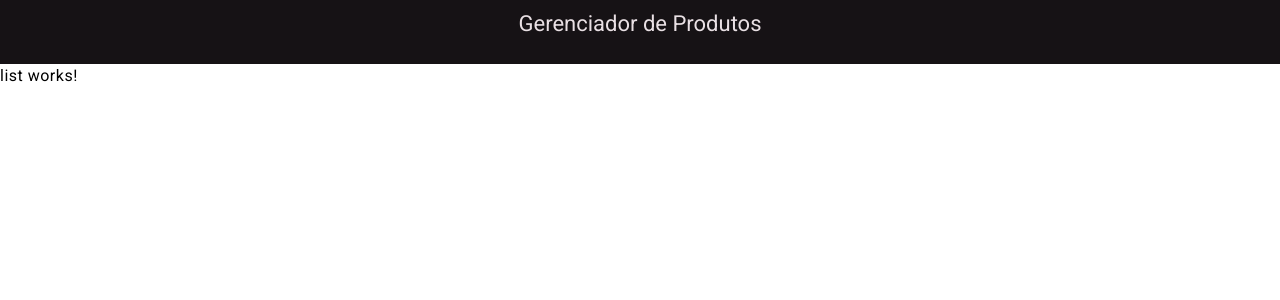
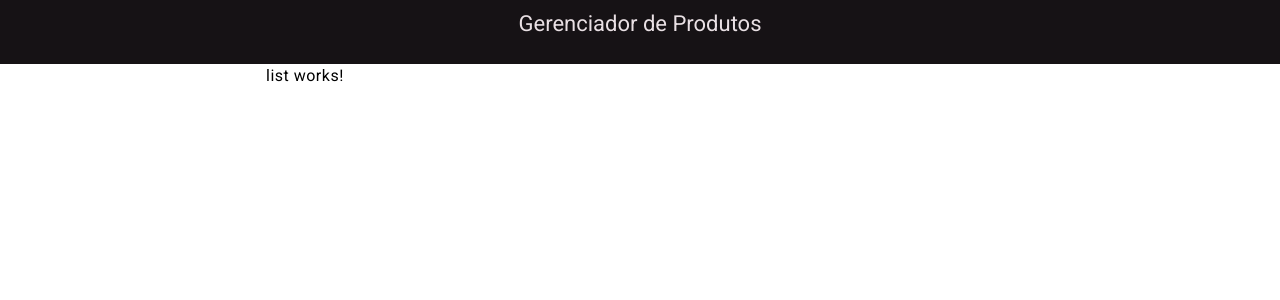
Before and after one commit to RodrigoSADev/Product-Store, an Angular app: page / in a window 1280 px wide. Shown: the top 300 px of the page. Built offline with nearby package versions, Linux system fonts and the light colour scheme.

Commit message:
feat: centralize content in router outlet

```diff
--- a/src/app/app.component.html
+++ b/src/app/app.component.html
@@ -1,2 +1,6 @@
 <app-header />
-<router-outlet />
+<div class="centralize">
+  <div class="container">
+    <router-outlet />
+  </div>
+</div>
```
